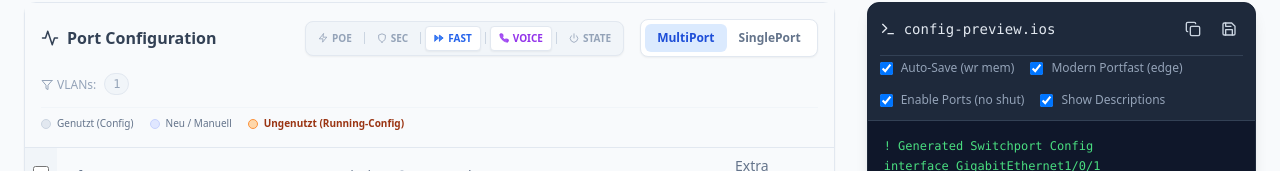
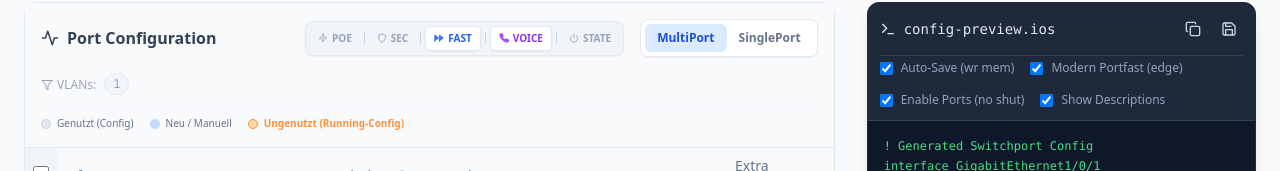
Before and after one commit to labtecs/cisco-config-gen, a React (Vite) app: page / in a window 1280 px wide. Shown: the part 629-800 px from the top of the page. Built offline with nearby package versions, Linux system fonts and the light colour scheme.

Commit message:
Farbe Legende

```diff
--- a/src/App.jsx
+++ b/src/App.jsx
@@ -176,12 +176,12 @@ export default function CiscoConfigGenerator() {
                                             <span>Genutzt (Config)</span>
                                         </div>
                                         <div className="flex items-center gap-1.5">
-                                            <div className="w-2.5 h-2.5 rounded-full bg-indigo-100 border border-indigo-200"></div>
+                                            <div className="w-2.5 h-2.5 rounded-full bg-blue-200 border border-blue-200"></div>
                                             <span>Neu / Manuell</span>
                                         </div>
                                         <div className="flex items-center gap-1.5">
                                             <div className="w-2.5 h-2.5 rounded-full bg-orange-200 border border-orange-400"></div>
-                                            <span className="text-orange-800 font-bold">Ungenutzt (Running-Config)</span>
+                                            <span className="text-orange-400 font-bold">Ungenutzt (Running-Config)</span>
                                         </div>
                                     </div>
                                 </div>
```
